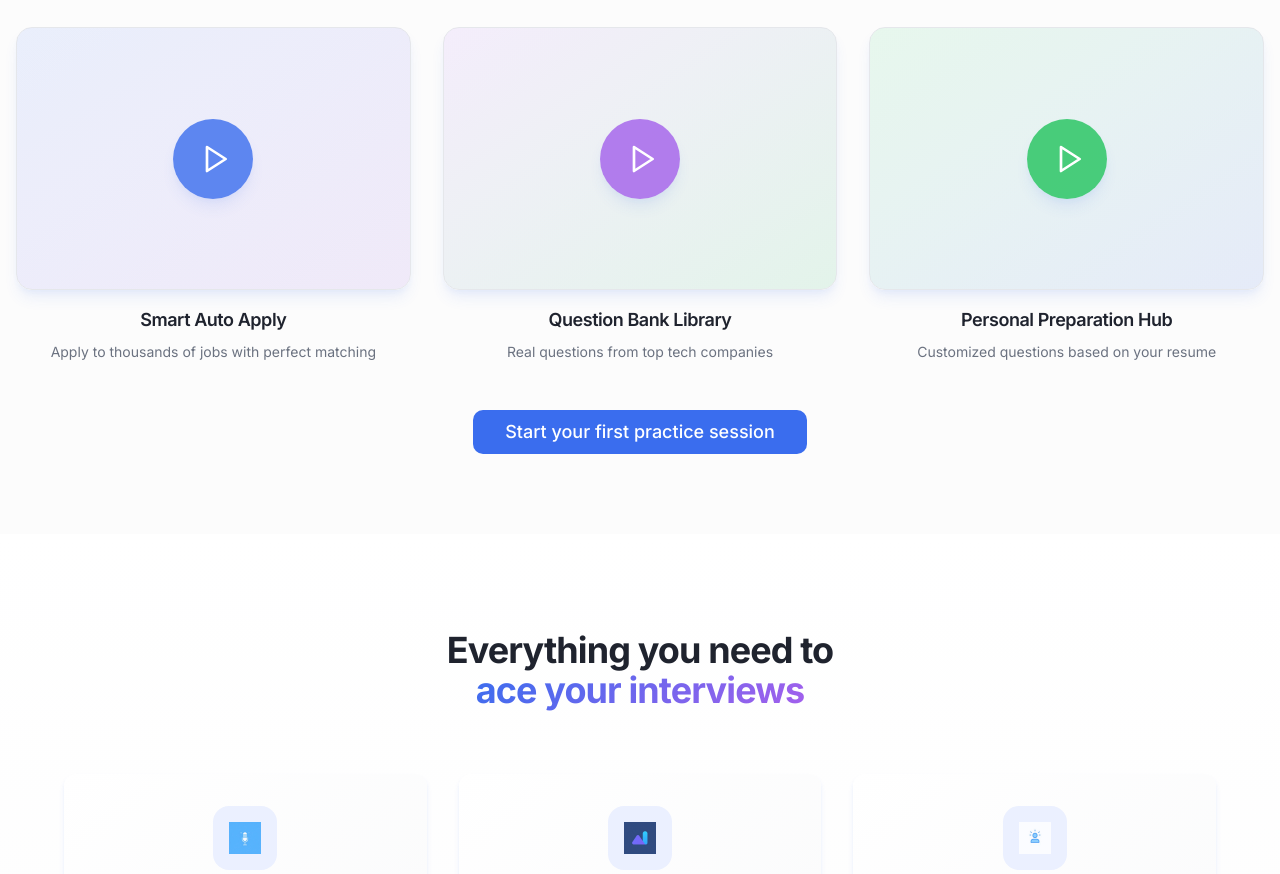
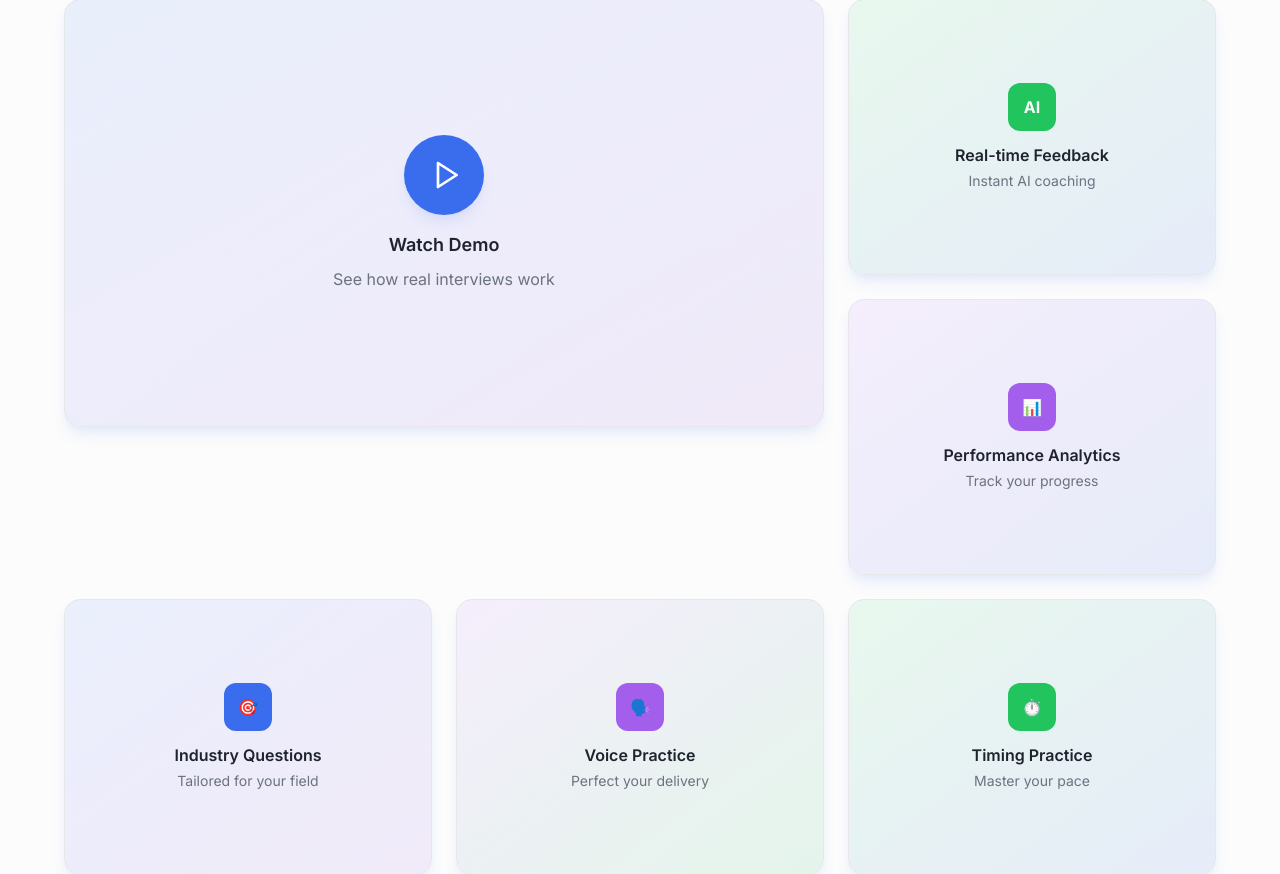
Before and after one commit to sarthakgupta1199/interview-pal-landing, a React (Vite) app: page / in a window 1280 px wide. Shown: the part 1029-1903 px from the top of the page. Built offline with nearby package versions, Linux system fonts and the light colour scheme.

Commit message:
Visual edit in Lovable
Edited UI in Lovable

```diff
--- a/src/components/Screenshots.tsx
+++ b/src/components/Screenshots.tsx
@@ -1,82 +1,100 @@
 import { Play } from "lucide-react";
 import { Button } from "@/components/ui/button";
-
 const Screenshots = () => {
-  return (
-    <section className="py-20 bg-muted/30">
+  return <section className="py-20 bg-muted/30">
       <div className="container mx-auto px-4">
         <div className="text-center mb-16">
           <h2 className="mb-4">See Interview Pal in action</h2>
-          <p className="text-xl text-muted-foreground max-w-2xl mx-auto">
-            Real-time AI feedback, industry-specific questions, and detailed performance analytics
-          </p>
+          <p className="text-xl text-muted-foreground max-w-2xl mx-auto">Mock interviews that feel real and instant reports that make you better</p>
         </div>
 
-        {/* Three Column Layout */}
-        <div className="grid grid-cols-1 md:grid-cols-3 gap-8 max-w-7xl mx-auto">
-          {/* Auto Apply */}
-          <div className="group cursor-pointer">
-            <div className="aspect-[3/2] bg-gradient-card rounded-2xl overflow-hidden shadow-soft-lg border border-border mb-4">
-              {/* Video/Image placeholder */}
-              <div className="w-full h-full bg-muted/20 relative">
+        {/* Bento Grid Layout */}
+        <div className="grid grid-cols-1 md:grid-cols-12 gap-6 max-w-6xl mx-auto">
+          {/* Large video demo - takes up 8 columns on desktop */}
+          <div className="md:col-span-8 relative group">
+            <div className="aspect-video bg-gradient-card rounded-2xl overflow-hidden shadow-soft-lg border border-border">
+              {/* Video placeholder */}
+              <div className="w-full h-full bg-muted/20 flex items-center justify-center relative">
                 <div className="absolute inset-0 bg-gradient-to-br from-primary/10 to-accent/10" />
-
-                {/* Play button for video */}
-                <div className="absolute inset-0 flex items-center justify-center">
-                  <div className="w-20 h-20 bg-primary/80 rounded-full flex items-center justify-center group-hover:scale-110 transition-transform duration-300 cursor-pointer shadow-soft-lg">
+                <div className="relative z-10 text-center">
+                  <div className="w-20 h-20 bg-primary rounded-full flex items-center justify-center mb-4 mx-auto group-hover:scale-110 transition-transform duration-300 cursor-pointer shadow-soft-lg">
                     <Play className="w-8 h-8 text-primary-foreground ml-1" />
                   </div>
+                  <p className="text-lg font-semibold mb-2">Watch Demo</p>
+                  <p className="text-muted-foreground">See how real interviews work</p>
                 </div>
               </div>
             </div>
-            {/* Title and subtext below */}
-            <div className="text-center">
-              <h3 className="font-semibold text-lg mb-2">Smart Auto Apply</h3>
-              <p className="text-muted-foreground text-sm">Apply to thousands of jobs with perfect matching</p>
+          </div>
+
+          {/* Right column - 4 columns with 2 stacked screenshots */}
+          <div className="md:col-span-4 space-y-6">
+            {/* AI Feedback Screenshot */}
+            <div className="aspect-[4/3] bg-gradient-card rounded-2xl overflow-hidden shadow-soft-lg border border-border">
+              <div className="w-full h-full bg-muted/10 flex items-center justify-center relative">
+                <div className="absolute inset-0 bg-gradient-to-br from-success/10 to-primary/10" />
+                <div className="relative z-10 text-center p-6">
+                  <div className="w-12 h-12 bg-success rounded-lg flex items-center justify-center mb-3 mx-auto">
+                    <span className="text-success-foreground font-bold">AI</span>
+                  </div>
+                  <p className="font-semibold mb-1">Real-time Feedback</p>
+                  <p className="text-sm text-muted-foreground">Instant AI coaching</p>
+                </div>
+              </div>
+            </div>
+
+            {/* Performance Analytics Screenshot */}
+            <div className="aspect-[4/3] bg-gradient-card rounded-2xl overflow-hidden shadow-soft-lg border border-border">
+              <div className="w-full h-full bg-muted/10 flex items-center justify-center relative">
+                <div className="absolute inset-0 bg-gradient-to-br from-accent/10 to-primary/10" />
+                <div className="relative z-10 text-center p-6">
+                  <div className="w-12 h-12 bg-accent rounded-lg flex items-center justify-center mb-3 mx-auto">
+                    <span className="text-accent-foreground font-bold">📊</span>
+                  </div>
+                  <p className="font-semibold mb-1">Performance Analytics</p>
+                  <p className="text-sm text-muted-foreground">Track your progress</p>
+                </div>
+              </div>
             </div>
           </div>
 
-          {/* Question Bank */}
-          <div className="group cursor-pointer">
-            <div className="aspect-[3/2] bg-gradient-card rounded-2xl overflow-hidden shadow-soft-lg border border-border mb-4">
-              {/* Video/Image placeholder */}
-              <div className="w-full h-full bg-muted/20 relative">
-                <div className="absolute inset-0 bg-gradient-to-br from-accent/10 to-success/10" />
-
-                {/* Play button for video */}
-                <div className="absolute inset-0 flex items-center justify-center">
-                  <div className="w-20 h-20 bg-accent/80 rounded-full flex items-center justify-center group-hover:scale-110 transition-transform duration-300 cursor-pointer shadow-soft-lg">
-                    <Play className="w-8 h-8 text-accent-foreground ml-1" />
-                  </div>
+          {/* Bottom row - 3 smaller feature highlights */}
+          <div className="md:col-span-4 aspect-[4/3] bg-gradient-card rounded-2xl overflow-hidden shadow-soft-lg border border-border">
+            <div className="w-full h-full bg-muted/10 flex items-center justify-center relative">
+              <div className="absolute inset-0 bg-gradient-to-br from-primary/10 to-accent/10" />
+              <div className="relative z-10 text-center p-6">
+                <div className="w-12 h-12 bg-primary rounded-lg flex items-center justify-center mb-3 mx-auto">
+                  <span className="text-primary-foreground font-bold">🎯</span>
                 </div>
+                <p className="font-semibold mb-1">Industry Questions</p>
+                <p className="text-sm text-muted-foreground">Tailored for your field</p>
               </div>
-            </div>
-            {/* Title and subtext below */}
-            <div className="text-center">
-              <h3 className="font-semibold text-lg mb-2">Question Bank Library</h3>
-              <p className="text-muted-foreground text-sm">Real questions from top tech companies</p>
             </div>
           </div>
 
-          {/* Preparation Hub */}
-          <div className="group cursor-pointer">
-            <div className="aspect-[3/2] bg-gradient-card rounded-2xl overflow-hidden shadow-soft-lg border border-border mb-4">
-              {/* Video/Image placeholder */}
-              <div className="w-full h-full bg-muted/20 relative">
-                <div className="absolute inset-0 bg-gradient-to-br from-success/10 to-primary/10" />
-
-                {/* Play button for video */}
-                <div className="absolute inset-0 flex items-center justify-center">
-                  <div className="w-20 h-20 bg-success/80 rounded-full flex items-center justify-center group-hover:scale-110 transition-transform duration-300 cursor-pointer shadow-soft-lg">
-                    <Play className="w-8 h-8 text-success-foreground ml-1" />
-                  </div>
+          <div className="md:col-span-4 aspect-[4/3] bg-gradient-card rounded-2xl overflow-hidden shadow-soft-lg border border-border">
+            <div className="w-full h-full bg-muted/10 flex items-center justify-center relative">
+              <div className="absolute inset-0 bg-gradient-to-br from-accent/10 to-success/10" />
+              <div className="relative z-10 text-center p-6">
+                <div className="w-12 h-12 bg-accent rounded-lg flex items-center justify-center mb-3 mx-auto">
+                  <span className="text-accent-foreground font-bold">🗣️</span>
                 </div>
+                <p className="font-semibold mb-1">Voice Practice</p>
+                <p className="text-sm text-muted-foreground">Perfect your delivery</p>
               </div>
             </div>
-            {/* Title and subtext below */}
-            <div className="text-center">
-              <h3 className="font-semibold text-lg mb-2">Personal Preparation Hub</h3>
-              <p className="text-muted-foreground text-sm">Customized questions based on your resume</p>
+          </div>
+
+          <div className="md:col-span-4 aspect-[4/3] bg-gradient-card rounded-2xl overflow-hidden shadow-soft-lg border border-border">
+            <div className="w-full h-full bg-muted/10 flex items-center justify-center relative">
+              <div className="absolute inset-0 bg-gradient-to-br from-success/10 to-primary/10" />
+              <div className="relative z-10 text-center p-6">
+                <div className="w-12 h-12 bg-success rounded-lg flex items-center justify-center mb-3 mx-auto">
+                  <span className="text-success-foreground font-bold">⏱️</span>
+                </div>
+                <p className="font-semibold mb-1">Timing Practice</p>
+                <p className="text-sm text-muted-foreground">Master your pace</p>
+              </div>
             </div>
           </div>
         </div>
@@ -88,8 +106,6 @@ const Screenshots = () => {
           </Button>
         </div>
       </div>
-    </section>
-  );
+    </section>;
 };
-
 export default Screenshots;
```
